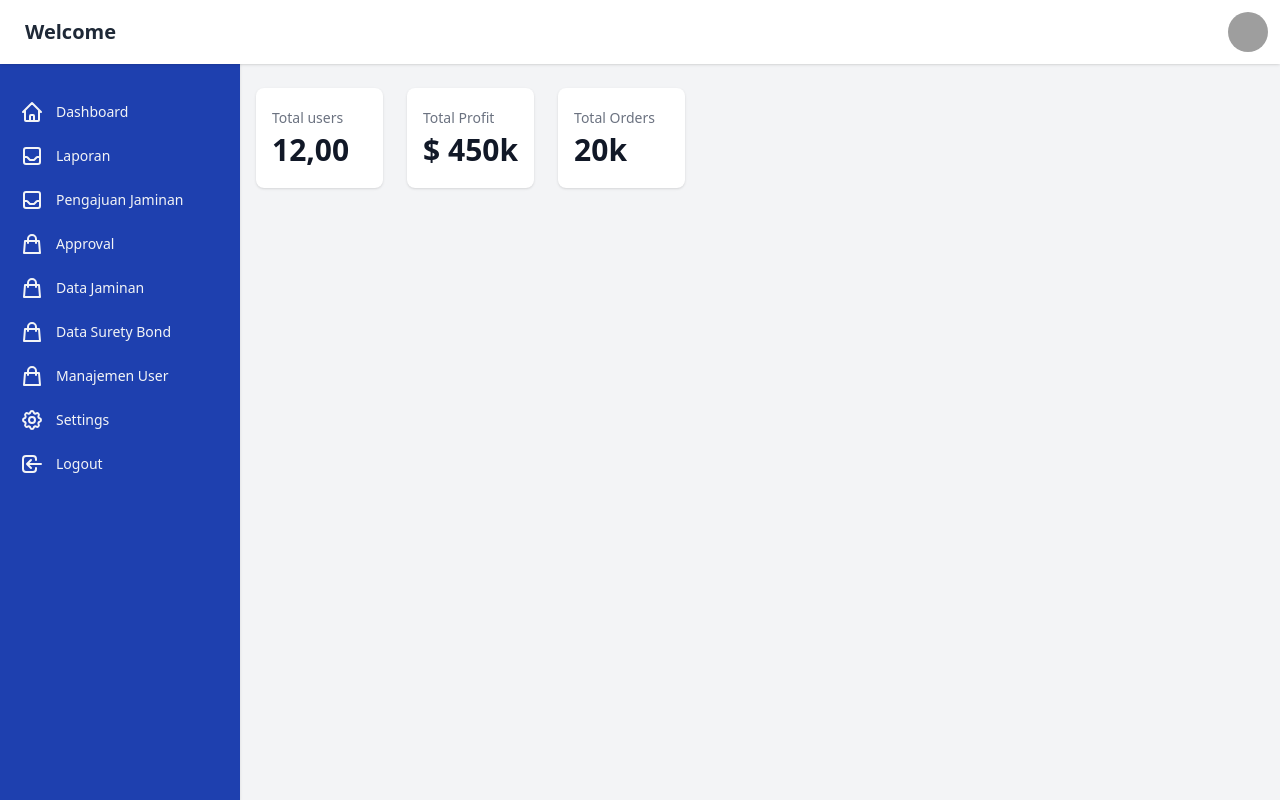
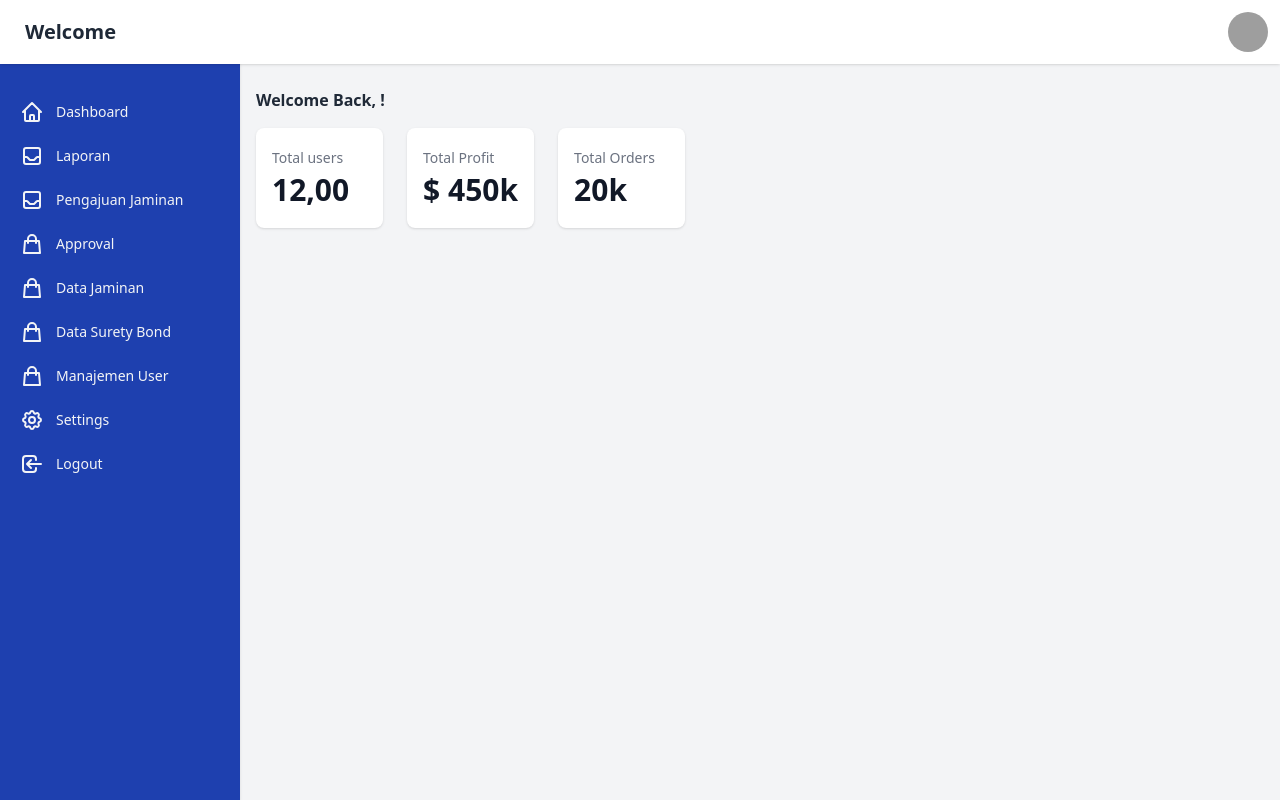
Before and after one commit to radenmasabdul/jasmine, a React (Create React App) app in the folder frontend/: page /dashboard in a window 1280 px wide. Built offline with nearby package versions, Linux system fonts and the light colour scheme; no server answers; grey boxes are pictures that could not be loaded.

Commit message:
Update Users

```diff
--- a/frontend/src/components/FormAddUser.jsx
+++ b/frontend/src/components/FormAddUser.jsx
@@ -7,7 +7,7 @@ const FormAddUser = () => {
   const [email, setEmail] = useState("");
   const [password, setPassword] = useState("");
   const [confPassword, setConfPassword] = useState("");
-  const [role, setRole] = useState("Admin");
+  const [role, setRole] = useState("");
   const [message, setMessage] = useState("");
 
   const navigate = useNavigate();
@@ -120,7 +120,7 @@ const FormAddUser = () => {
               id="role"
               className="bg-gray-50 border border-gray-300 text-gray-900 text-sm rounded-lg focus:ring-blue-500 focus:border-blue-500 block w-full p-2.5 dark:bg-gray-700 dark:border-gray-600 dark:placeholder-gray-400 dark:text-white dark:focus:ring-blue-500 dark:focus:border-blue-500"
             >
-              <option disabled value="role" className="capitalize my-4">
+              <option disabled value="role" className="my-4 capitalize">
                 select role
               </option>
               <option value="admin">Admin</option>
--- a/frontend/src/components/Welcome.jsx
+++ b/frontend/src/components/Welcome.jsx
@@ -1,9 +1,15 @@
 import React from "react";
+import { useSelector } from "react-redux";
 
 const Welcome = () => {
+  const { user } = useSelector((state) => state.auth);
+
   return (
     <>
       <div className="container mx-auto mt-12">
+        <p className="capitalize text-base mb-4">
+          Welcome back, {user && user.role}!
+        </p>
         <div className="grid grid-cols-1 gap-6 mb-6 lg:grid-cols-3">
           <div className="w-full px-4 py-5 bg-white rounded-lg shadow">
             <div className="text-sm font-medium text-gray-500 truncate">
```
